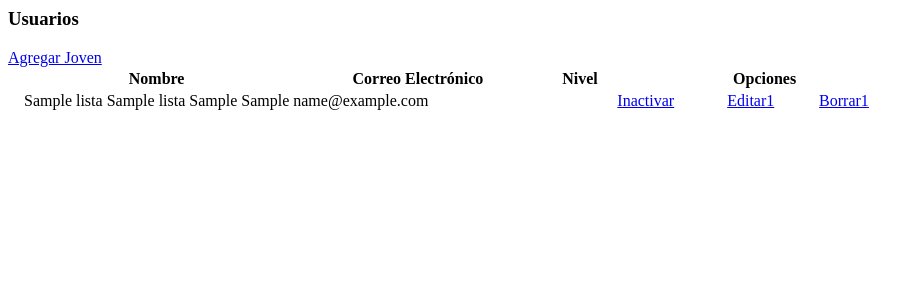
After one commit to scfouetsfalceon/concursos, a PHP site: template default/app/views/usuarios/index.phtml in a window 1280 px wide. The commit adds this page. Shown: the top 300 px of the page, without its empty margins (0-923 px from the left). Run offline with PHP 8.4, Linux system fonts and the light colour scheme; the template is opened without the code that fills it: most values are stand-ins (such as "Sample title", 1, 10 or a date in 2020); data that the repository does not hold is empty.

Commit message:
modo desarrollo

```diff
--- a/default/app/config/config.ini
+++ b/default/app/config/config.ini
@@ -24,7 +24,7 @@
 [application]
 name = "Concursos Nacionales"
 timezone = "America/Caracas"
-production = On
+production = Off
 database = production
 dbdate = DD/MM/YYYY
 debug = On
--- a/default/app/config/databases.ini
+++ b/default/app/config/databases.ini
@@ -6,9 +6,9 @@
 
 [development]
 host = localhost
-username = root
-password =
-name = scouts_concursos
+username = demo
+password = demo
+name = demo_concursos
 type = mysqli
 charset = utf8 ; este valor es necesario para abrir conexiones UTF-8
 
--- a/default/app/controllers/usuarios_controller.php
+++ b/default/app/controllers/usuarios_controller.php
@@ -8,7 +8,10 @@ class UsuariosController extends AppController
 
     public function index() {
         $nivel = Session::get('nivel');
-        $
+        $estructura = Session::get('estructura');
+
+        $this->lista = Load::model('usuarios')->listar($nivel, $estructura);
     }
 
+}
 ?>
--- a/default/app/models/actividades.php
+++ b/default/app/models/actividades.php
@@ -9,14 +9,15 @@ class Actividades extends ActiveRecord
 
     public function nueva($rama, $fecha, $nombre, $lugar, $tipo, $duracion, $bcp, $ba, $bgi, $creditos) {
         $fecha = explode('/', $fecha);
-        $existe = $this->find_first("ramas_id = $rama AND fecha = '$fecha'");
+        $ingles = $fecha[2].'-'.$fecha[1].'-'.$fecha[0];
+        $existe = $this->find_first("ramas_id = $rama AND fecha = '$ingles'");
         if ($existe) {
             $item = $existe;
         } else {
             $item = $this;
         }
         $item->ramas_id = $rama;
-        $item->fecha = $fecha[2].'-'.$fecha[1].'-'.$fecha[0];
+        $item->fecha = $ingles;
         $item->nombre = $nombre;
         $item->lugar = $lugar;
         $item->cval = ($tipo==1)?'1':'0';
--- a/default/app/models/jovenes.php
+++ b/default/app/models/jovenes.php
@@ -22,9 +22,10 @@ class Jovenes extends ActiveRecord {
 	}
 
 	public function listar($rama){
-		$columns = 'columns: id, credencial, primer_nombre, segundo_nombre, primer_apellido, segundo_apellido';
+		$columns = 'columns: jovenes.id, credencial, primer_nombre, segundo_nombre, primer_apellido, segundo_apellido, nombre';
+		$joins = 'join: INNER JOIN  `ramas` ON `ramas`.`id` = `jovenes`.`ramas_id` INNER JOIN `tipo` ON `tipo`.`id` = `tipo_id`';
 		$condition = "conditions: ramas_id = $rama AND estado != 0";
-		return $this->find($condition, $columns);
+		return $this->find($condition, $columns, $joins);
 	}
 
 	private function cambiar_estado($id, $estado) {
--- a/default/app/views/actividades/nueva.phtml
+++ b/default/app/views/actividades/nueva.phtml
@@ -50,6 +50,7 @@
                             <?php $i++; endforeach; ?>
                         </tbody>
                     </table>
+                        <a href="javascript:history.back(-1);" class="btn btn-primary"><i class="icon-chevron-left"></i> Volver</a>
                         <button type="submit" class="btn btn-success"><i class="icon-cogs"></i> Crear</button>
                     </form>
             </div>
--- a/default/app/views/jovenes/index.phtml
+++ b/default/app/views/jovenes/index.phtml
@@ -1,4 +1,5 @@
 <div class="span10 offset1">
+    <h3>Unidad <?php $cantidad = count($lista); echo ($cantidad)?$lista[0]->nombre:''; ?></h3>
     <div class="alert" id="Msj"></div>
     <?php View::content(); ?>
     <a href="#ModalInsertar" role="button" data-toggle="modal" class="btn btn-success pull-right"><i class="icon-plus"></i> Agregar Joven</a>
@@ -13,7 +14,7 @@
         </thead>
         <tbody>
             <?php
-            $cantidad = count($lista);
+
             if(!$cantidad): ?>
             <tr>
                 <td colspan="7" class="text-center" id="vacio">No posee Jóvenes</td>
--- /dev/null
+++ b/default/app/views/usuarios/index.phtml
@@ -0,0 +1,65 @@
+<div class="span10 offset1">
+    <h3>Usuarios</h3>
+    <?php View::content(); ?>
+    <a href="#ModalInsertar" role="button" data-toggle="modal" class="btn btn-success pull-right"><i class="icon-plus"></i> Agregar Joven</a>
+    <table class="table table-striped">
+        <thead>
+            <tr>
+                <th></th>
+                <th width="30%">Nombre</th>
+                <th>Correo Electrónico</th>
+                <th>Nivel</th>
+                <th colspan="3" class="text-center">Opciones</th>
+            </tr>
+        </thead>
+        <tbody>
+            <?php if(!count($lista)): ?>
+            <tr id="vacio">
+                <td colspan="8" class="text-center">No posee datos</td>
+            </tr>
+            <?php else:
+                    foreach ($lista as $item): ?>
+            <tr>
+                <td>&nbsp;</td>
+                <td><?php echo trim($item->primer_nombre.' '.$item->segundo_nombre).' '.trim($item->primer_apellido.' '.$item->segundo_apellido); ?></td>
+                <td><?php echo $item->email; ?></td>
+                <td class="text-center">
+                    <?php
+                        switch ($item->nivel) {
+                            case 1:
+                                $nivel = 'Nacional';
+                                break;
+                            case 2:
+                                $nivel = 'Regional';
+                                break;
+                            case 3:
+                                $nivel = 'Distrital';
+                                break;
+                            case 4:
+                                $nivel = 'Grupo';
+                                break;
+                            case 5:
+                                $nivel = 'Unidad';
+                                break;
+                        }
+                        echo $nivel;
+                    ?>
+                </td>
+
+                <td class="text-center"><a href="#" class="btn<?php
+                    echo ($item->estado)?' btn-warning"><i class="icon-frown"></i> Inactivar':' btn-primary"><i class="icon-smile"></i> Activar'; ?></a></td>
+
+                <td class="text-center">
+                    <a href="#" class="btn"><i class="icon-edit"></i> Editar<?php echo $item->id; ?></a>
+                </td>
+                <td class="text-center">
+                    <a href="#" class="btn btn-danger"><i class="icon-trash"></i> Borrar<?php echo $item->id; ?></a>
+                </td>
+            </tr>
+            <?php
+                    endforeach;
+                endif;
+            ?>
+        </tbody>
+    </table>
+</div>
```
Also changed, not shown: default/app/models/usuarios.php (+3 -4 lines), default/public/index.php (+4 -4 lines).
